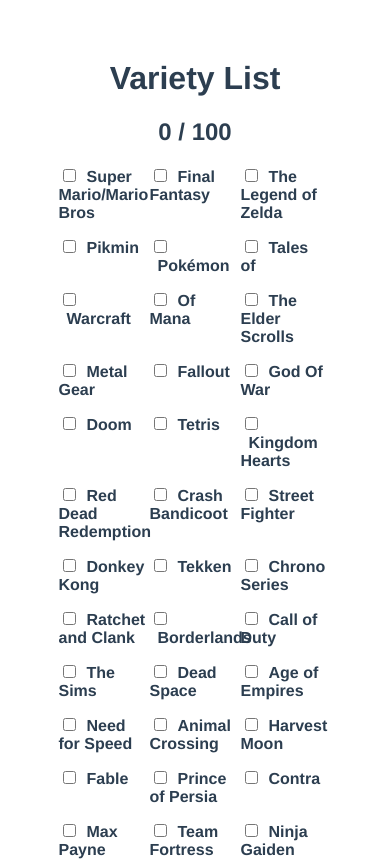
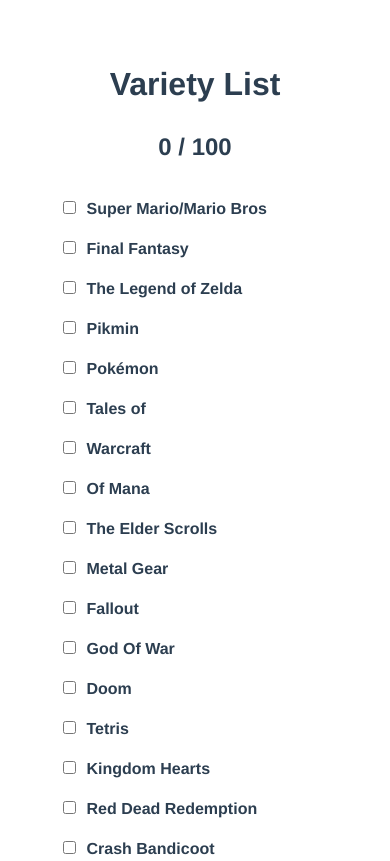
Before and after one commit to connorshea/vglist-variety-generator, a Vue app: page / in a window 390 px wide. Shown: the top 861 px of the page. Built offline with nearby package versions, Linux system fonts and the light colour scheme.

Commit message:
Improve styling and make responsive (kinda)

```diff
--- a/src/App.vue
+++ b/src/App.vue
@@ -13,6 +13,12 @@
   box-sizing: border-box;
 }
 
+body {
+  margin: 0;
+  padding: 0;
+  line-height: 1.5;
+}
+
 #app {
   font-family: Avenir, Helvetica, Arial, sans-serif;
   -webkit-font-smoothing: antialiased;
--- a/src/components/VarietyList.vue
+++ b/src/components/VarietyList.vue
@@ -35,21 +35,37 @@
 
 label {
   margin: 0 0.5em;
+  cursor: pointer;
   font-weight: bold;
 }
 
+input[type="checkbox"] {
+  cursor: pointer;
+}
+
 .checkboxes-container {
-  width: 70vw;
-  margin: auto;
-  display: flex;
-  flex-flow: row wrap;
+  max-width: 70vw;
+  margin: 2rem auto;
+  display: grid;
+  grid-template-columns: 1fr 1fr 1fr auto;
+  row-gap: 1rem;
+}
+
+@media screen and (max-width: 800px) {
+  .checkboxes-container {
+    grid-template-columns: 1fr auto;
+  }
+}
+
+@media screen and (max-width: 400px) {
+  .checkboxes-container {
+    grid-template-columns: max-content;
+  }
 }
 
 .checkbox-container {
-  display: block;
+  display: flex;
+  align-items: baseline;
   text-align: left;
-  flex-grow: 1;
-  width: 33%;
-  margin-bottom: 15px;
 }
 </style>
```
